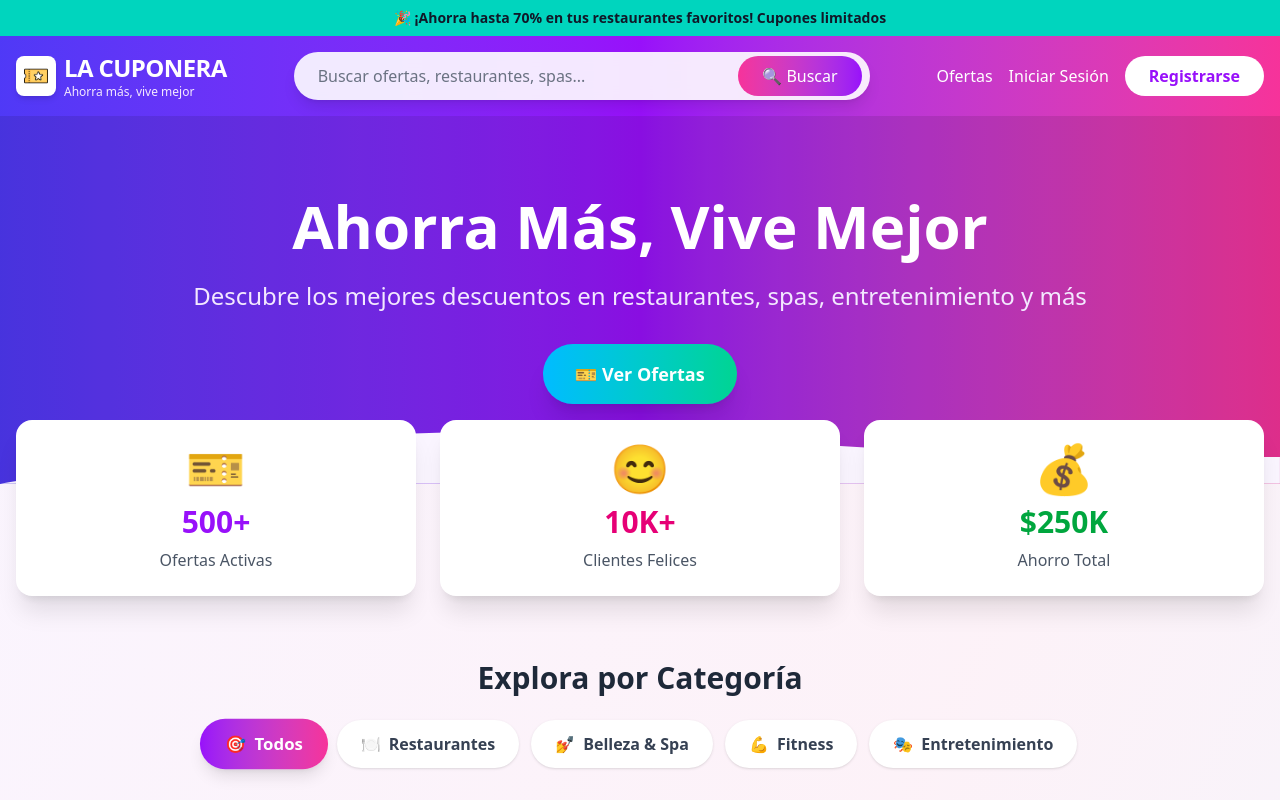
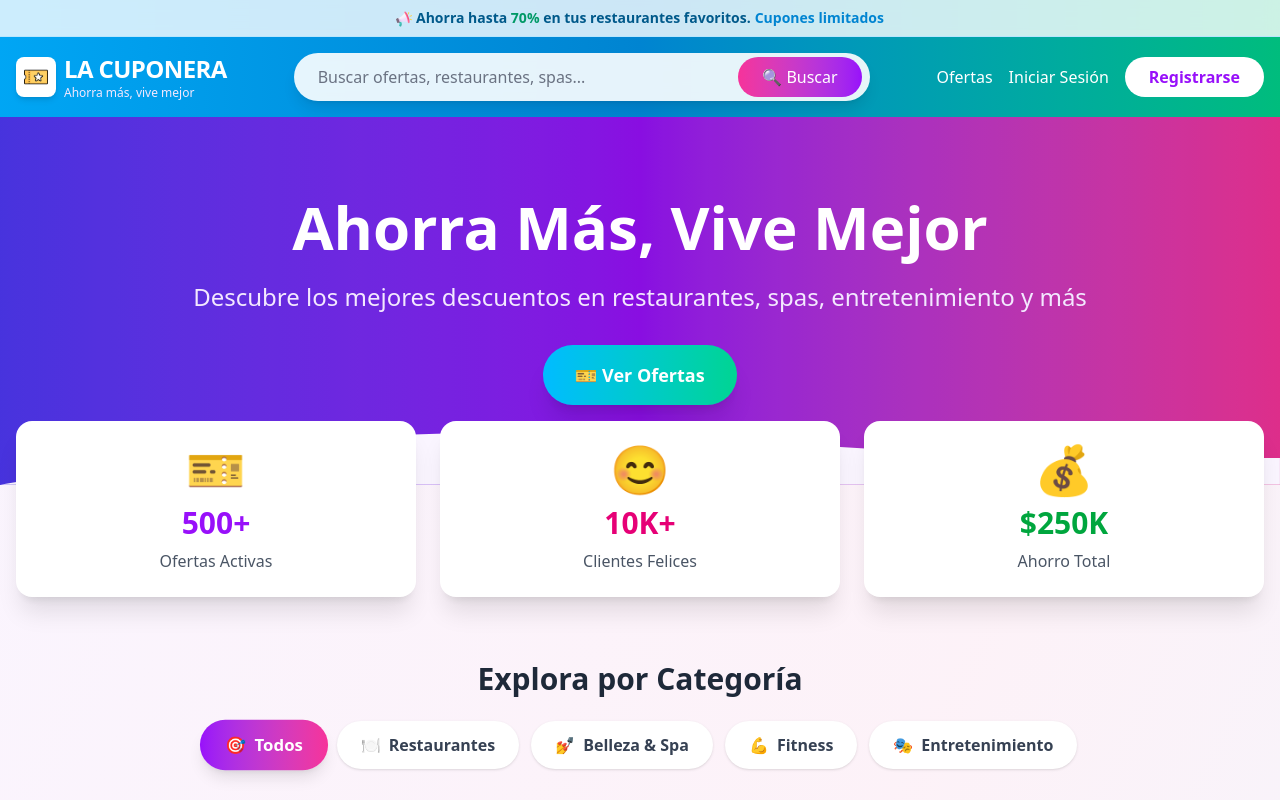
Before and after one commit to LukeBlak/ProyectoDeCatedraWeb2, a React (Vite) app: page / in a window 1280 px wide. Shown: the top 800 px of the page. Built offline with nearby package versions, Linux system fonts and the light colour scheme; no server answers.

Commit message:
header actualizado

```diff
--- a/src/components/common/Header.jsx
+++ b/src/components/common/Header.jsx
@@ -1,15 +1,18 @@
 // src/components/common/Header.jsx
 
 import React from 'react';
-import {Navbar} from './Navbar';
+import { Navbar } from './Navbar';
 
 export const Header = () => {
   return (
-    <header className="bg-linear-to-r from-indigo-600 via-purple-600 to-pink-500 shadow-lg">
+    <header className="bg-gradient-to-r from-sky-500 via-sky-600 to-emerald-500 shadow-lg">
+
       {/* Barra de anuncio superior */}
-      <div className="bg-teal-400 text-gray-900 text-center py-2 px-4">
+      <div className="bg-white/80 backdrop-blur text-sky-800 text-center py-2 px-4 border-b border-sky-200">
         <p className="text-sm font-semibold">
-          🎉 ¡Ahorra hasta 70% en tus restaurantes favoritos! Cupones limitados
+          <img src="/icons/megafono.png" alt="Anuncio" className="inline w-4 h-4 mr-1" />
+          Ahorra hasta <span className="text-emerald-600">70%</span> en tus restaurantes favoritos.
+          <span className="ml-1 text-sky-600">Cupones limitados</span>
         </p>
       </div>
 
```
Also changed, not shown: public/icons/megafono.png (added).
